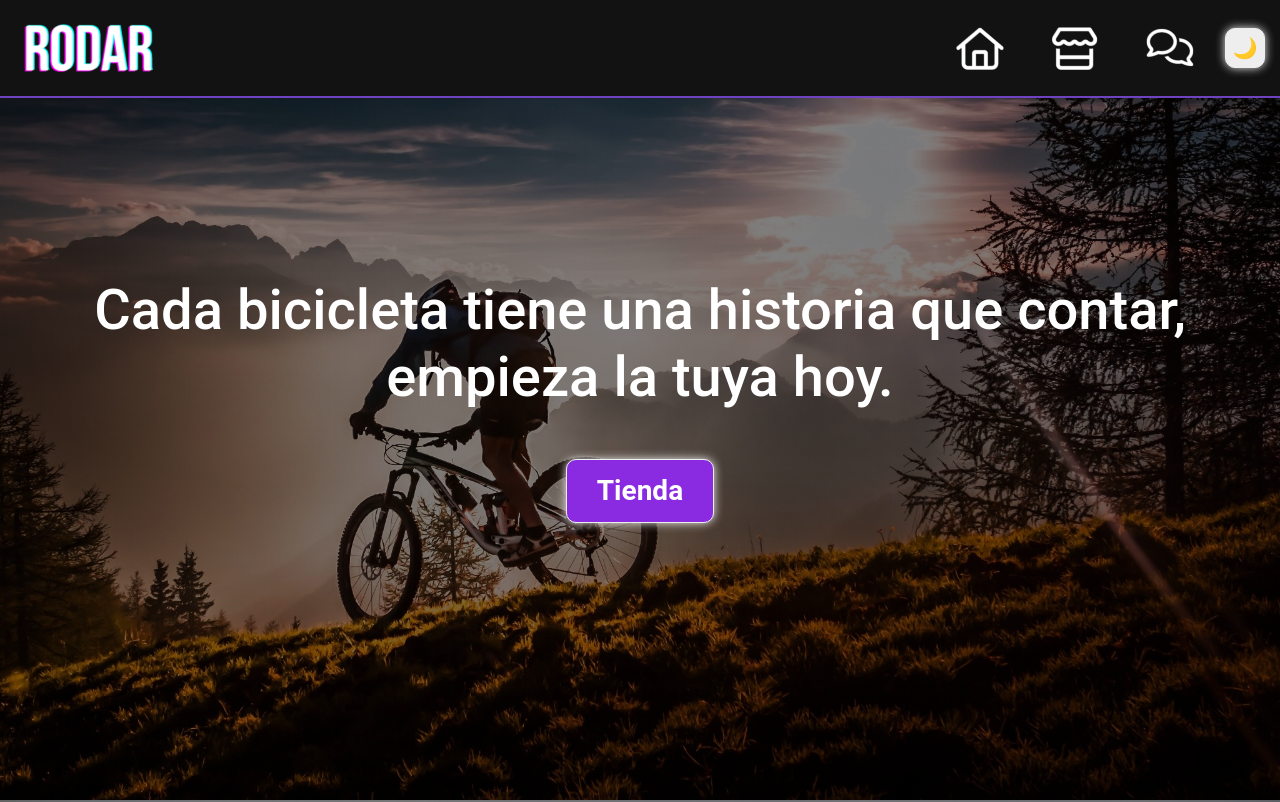
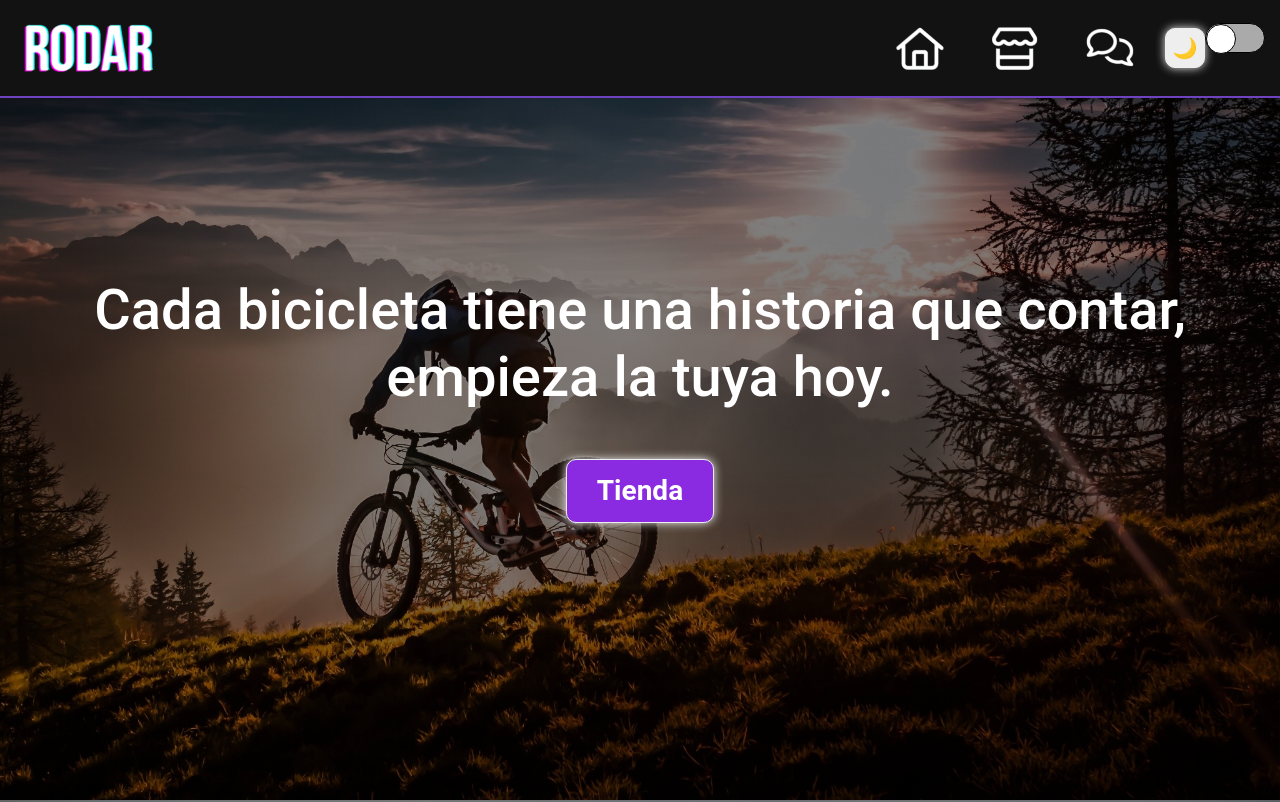
Before and after one commit to Axelzalazar/FinalProyectCilsa2024, a website: page page/home.html in a window 1280 px wide. Shown: the top 802 px of the page. Drawn offline with nearby package versions, Linux system fonts and the light colour scheme.

Commit message:
intento 0 nuevo boton darkmode

```diff
--- a/page/home.html
+++ b/page/home.html
@@ -36,6 +36,9 @@
             <a class="store-button" href="../page/productos.html" title="Tienda"></a>
             <a class="contact-button" href="../page/contacto.html" title="Contáctanos"></a>
             <button class="dark-mode-button" id="dark-mode-toggle" title="Modo oscuro"></button>
+            <div class="dmb-content" onclick="togglePosition()">
+              <div class="dmb"></div>
+            </div>
           </div>
         </div>
 
@@ -43,62 +46,6 @@
       </div>
     </nav>
 
-    <!-- Carrusel
-    <div class="container-carousel mt-4">
-      <div id="carouselExampleIndicators" class="carousel slide">
-        <div class="carousel-indicators">
-          <button
-            type="button"
-            data-bs-target="#carouselExampleIndicators"
-            data-bs-slide-to="0"
-            class="active"
-            aria-current="true"
-            aria-label="Slide 1"
-          ></button>
-          <button
-            type="button"
-            data-bs-target="#carouselExampleIndicators"
-            data-bs-slide-to="1"
-            aria-label="Slide 2"
-          ></button>
-          <button
-            type="button"
-            data-bs-target="#carouselExampleIndicators"
-            data-bs-slide-to="2"
-            aria-label="Slide 3"
-          ></button>
-        </div>
-        <div class="carousel-inner">
-          <div class="carousel-item active" style="max-height: 500px">
-            <img src="../img/carrusel1.png" class="d-block w-100" alt="..." />
-          </div>
-          <div class="carousel-item" style="max-height: 500px">
-            <img src="../img/carusel2.png" class="d-block w-100" alt="..." />
-          </div>
-          <div class="carousel-item" style="max-height: 500px">
-            <img src="../img/carrusel3.png" class="d-block w-100" alt="..." />
-          </div>
-        </div>
-        <button
-          class="carousel-control-prev"
-          type="button"
-          data-bs-target="#carouselExampleIndicators"
-          data-bs-slide="prev"
-        >
-          <span class="carousel-control-prev-icon" aria-hidden="true"></span>
-          <span class="visually-hidden">Previous</span>
-        </button>
-        <button
-          class="carousel-control-next"
-          type="button"
-          data-bs-target="#carouselExampleIndicators"
-          data-bs-slide="next"
-        >
-          <span class="carousel-control-next-icon" aria-hidden="true"></span>
-          <span class="visually-hidden">Next</span>
-        </button>
-      </div>
-    </div> -->
 
     <section id="hero">
       <div class="hero-container">
--- a/page/home.js
+++ b/page/home.js
@@ -23,7 +23,12 @@ btn.textContent = darkModePreference ? '⭐️' : '🌙';
 
 document.getElementById('dark-mode-toggle').addEventListener('click', toggleDarkMode);
 
+// switch dark mode button
 
+function togglePosition(){
+    const dmb = document.querySelector('.dmb');
+    dmb.classList.toggle('moved');
+}
 
 
 document.getElementById("category-all").addEventListener("click", function() {
--- a/style/general.css
+++ b/style/general.css
@@ -48,6 +48,37 @@ body {
   background-color: var(--text-color);
   color: var(--background-color);
 }
+
+.dmb-content{
+  width: 60px;
+  height: 30px;
+  border: 1px solid #000;
+  border-radius: 20px;
+  background-color: #aaa;
+}
+
+.dmb{
+  width: 30px;
+  height: 30px;
+  margin: 0px;
+  box-sizing: border-box;
+  background-color: #fff;
+  transition: left 0.5s cubic-bezier(.51,0,.51,.99) 0s;
+  color: red;
+  position: relative;
+  border: 1px solid #000;
+  border-radius: 15px;
+  left:0;
+}
+
+.dmb.moved {
+  left:30px;
+}
+
+
+
+
+
 
 .shadow-1 {
   box-shadow: 0 0 5px 0px var(--text-color);
```
